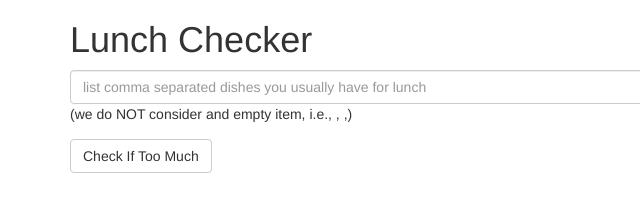
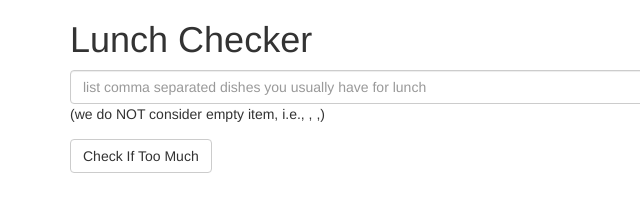
Before and after one commit to sikander1222/coursera-test, a plain HTML site: page mod1_solution/index.html in a window 1280 px wide. Shown: the full height of the page, 0-640 px from the left. Drawn offline with nearby package versions, Linux system fonts and the light colour scheme.

Commit message:
message corrected

```diff
--- a/mod1_solution/index.html
+++ b/mod1_solution/index.html
@@ -16,7 +16,7 @@
              <input id="lunch-menu" type="text"
              placeholder="list comma separated dishes you usually have for lunch"
              class="form-control" ng-model="lunchItems">
-             (we do NOT consider and empty item, i.e., , ,)
+             (we do NOT consider empty item, i.e., , ,)
          </div>
          <div class="form-group">
              <button class="btn btn-default" ng-click="lunchCheck();">Check If Too Much</button>
```
